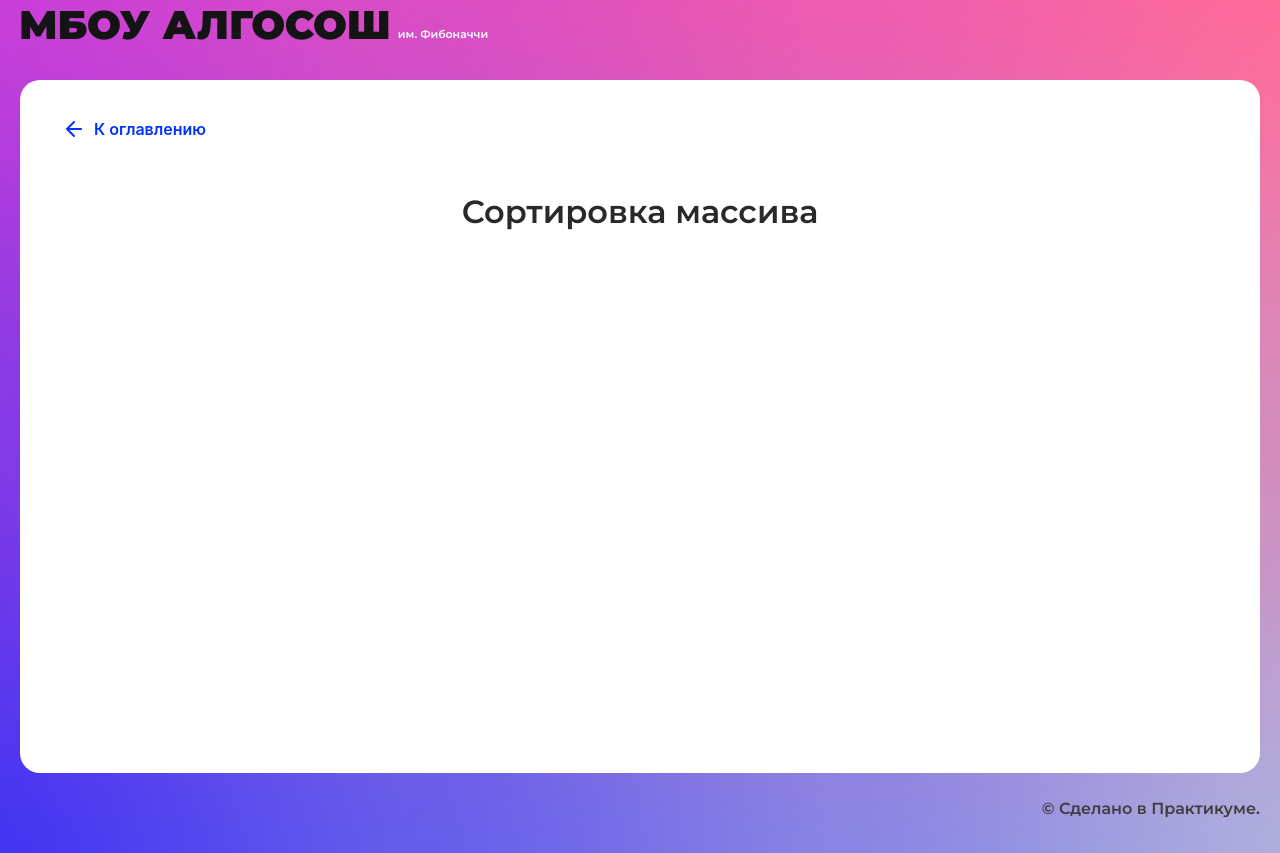
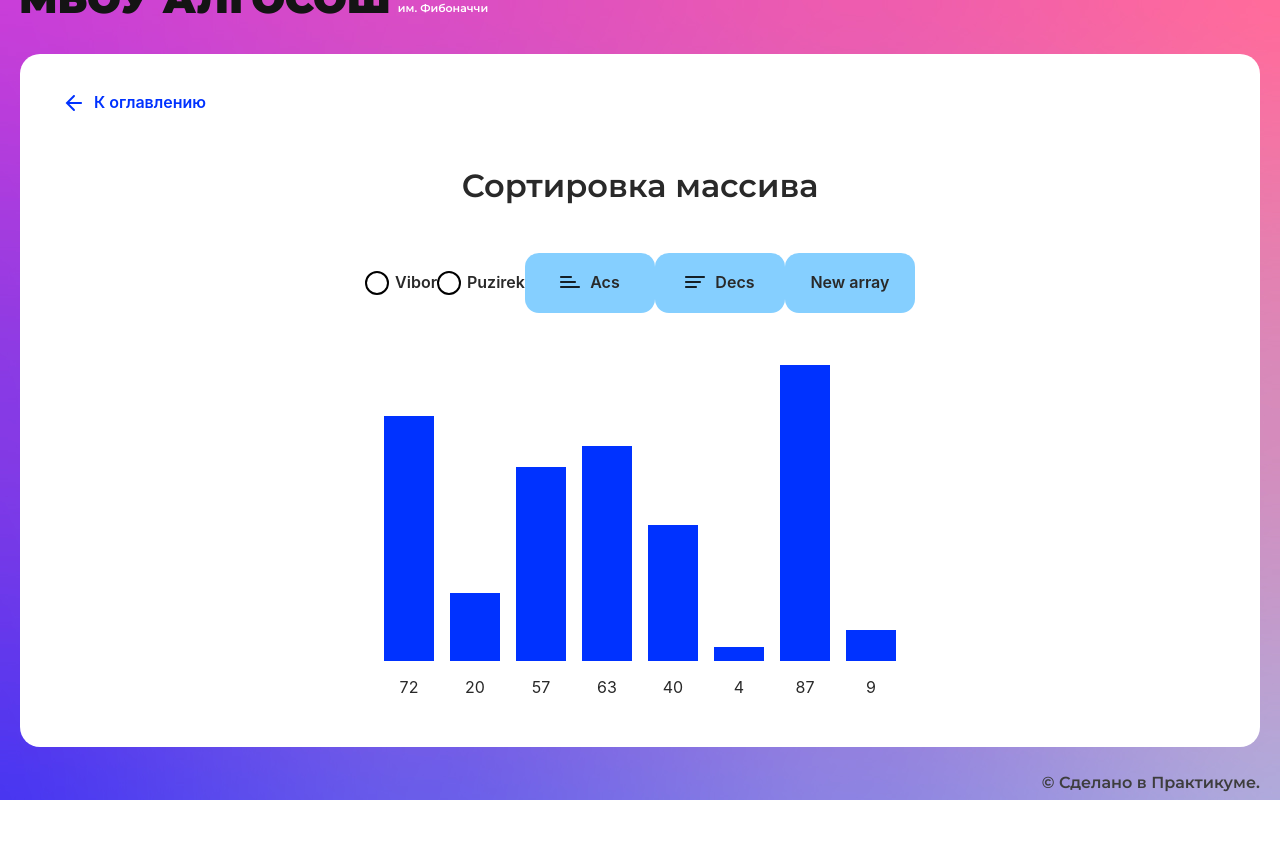
Before and after one commit to frrenzy/algososh, a React (Create React App) app: page /sorting in a window 1280 px wide. After the commit the page ends 827 px from the top, so only its background shows below. Built offline with nearby package versions, Linux system fonts and the light colour scheme.

Commit message:
feat: add sorting page

```diff
--- a/package.json
+++ b/package.json
@@ -26,7 +26,8 @@
     "start": "react-scripts start",
     "build": "react-scripts build",
     "test": "react-scripts test",
-    "eject": "react-scripts eject"
+    "eject": "react-scripts eject",
+    "gh-pages": "gh-pages -d build"
   },
   "eslintConfig": {
     "extends": [
@@ -49,6 +50,7 @@
   "devDependencies": {
     "@types/react-router-dom": "^5.3.3",
     "@types/uuid": "^9.0.0",
+    "gh-pages": "^5.0.0",
     "prettier": "^2.8.3"
   }
 }
--- a/src/components/sorting-page/sorting-page.tsx
+++ b/src/components/sorting-page/sorting-page.tsx
@@ -1,10 +1,144 @@
-import React from "react";
-import { SolutionLayout } from "../ui/solution-layout/solution-layout";
+import { useCallback, useEffect, useRef, useState } from 'react'
+import { v4 as uuid } from 'uuid'
+import algos, { randomArr } from 'helpers'
 
-export const SortingPage: React.FC = () => {
+import { Bar } from 'components/ui/bar/bar'
+import { Button } from 'components/ui/button/button'
+import { RadioInput } from 'components/ui/radio-input/radio-input'
+import { SolutionLayout } from '../ui/solution-layout/solution-layout'
+
+import { DELAY_IN_MS } from 'constants/delays'
+
+import { Direction } from 'types/direction'
+import { ElementStates } from 'types/element-states'
+import { SortingTypes } from 'types/sorting-types'
+import type { FC, MouseEventHandler, FormEventHandler } from 'react'
+import type { IBarProps } from 'components/ui/bar/bar'
+
+import styles from './sorting.module.css'
+
+export const SortingPage: FC<{}> = () => {
+  const [state, setState] = useState<IBarProps[]>([])
+  const [step, setStep] = useState<number>(0)
+  const [inProgress, setProgress] = useState<boolean>(false)
+  const [sortingAlgo, setAlgo] = useState<SortingTypes>()
+  const [sortingDirection, setDirection] = useState<Direction>()
+
+  const numbersRef = useRef<IBarProps[]>([])
+  const timerRef = useRef<unknown>()
+  const counterRef = useRef<number>(0)
+  const generatorRef = useRef<Generator>()
+
+  const newArray = useCallback<() => void>(() => {
+    numbersRef.current = randomArr().map(e => ({
+      value: e,
+      state: ElementStates.Default,
+    }))
+    setState(numbersRef.current)
+  }, [setState])
+
+  const submitHandler = useCallback<FormEventHandler>(
+    e => {
+      e.preventDefault()
+      if (!sortingAlgo) return
+      if (!sortingDirection) return
+      setProgress(true)
+      generatorRef.current = algos[sortingAlgo]<IBarProps>(
+        numbersRef,
+        sortingDirection,
+      )
+      timerRef.current = setInterval(() => {
+        counterRef.current -= 1
+        setStep(step => step + 1)
+      }, DELAY_IN_MS)
+    },
+    [sortingAlgo, sortingDirection],
+  )
+
+  useEffect(() => {
+    newArray()
+    return () => clearInterval(timerRef.current as number)
+  }, [newArray])
+
+  useEffect(() => {
+    if (!generatorRef.current) return
+    const yilded = generatorRef.current?.next()
+    if (yilded?.done) {
+      clearInterval(timerRef.current as number)
+      setProgress(false)
+      setDirection(undefined)
+    } else {
+      setState(yilded?.value as IBarProps[])
+    }
+  }, [step])
+
+  const onClick = useCallback<MouseEventHandler<HTMLButtonElement>>(
+    e => setDirection(e.currentTarget.value as Direction),
+    [],
+  )
+
+  const onRadio = useCallback<MouseEventHandler<HTMLInputElement>>(
+    e => setAlgo(e.currentTarget.value as SortingTypes),
+    [],
+  )
+
   return (
-    <SolutionLayout title="Сортировка массива">
-
+    <SolutionLayout
+      title='Сортировка массива'
+      extraClass={styles.main}
+    >
+      <form
+        className={styles.form}
+        onSubmit={submitHandler}
+      >
+        <RadioInput
+          label='Vibor'
+          name='sort'
+          onChange={onRadio}
+          disabled={inProgress}
+          value={SortingTypes.Selection}
+        />
+        <RadioInput
+          label='Puzirek'
+          name='sort'
+          onChange={onRadio}
+          value={SortingTypes.Bubble}
+          disabled={inProgress}
+        />
+        <Button
+          type='submit'
+          text='Acs'
+          sorting={Direction.Ascending}
+          disabled={inProgress && sortingDirection !== Direction.Ascending}
+          isLoader={inProgress && sortingDirection === Direction.Ascending}
+          onClick={onClick}
+          value={Direction.Ascending}
+        />
+        <Button
+          type='submit'
+          text='Decs'
+          sorting={Direction.Descending}
+          disabled={inProgress && sortingDirection !== Direction.Descending}
+          isLoader={inProgress && sortingDirection === Direction.Descending}
+          onClick={onClick}
+          value={Direction.Descending}
+        />
+        <Button
+          type='button'
+          text='New array'
+          onClick={newArray}
+          disabled={inProgress}
+        />
+      </form>
+      <div className={styles.container}>
+        {state.map(({ value, state }) => (
+          <Bar
+            key={uuid()}
+            value={value}
+            state={state}
+          />
+        ))}
+      </div>
     </SolutionLayout>
-  );
-};
+  )
+}
--- /dev/null
+++ b/src/components/sorting-page/sorting.module.css
@@ -0,0 +1,17 @@
+.main {
+  height: 793px;
+}
+
+.form {
+  display: flex;
+  justify-content: center;
+  align-items: center;
+}
+
+.container {
+  height: 400px;
+  display: flex;
+  justify-content: center;
+  align-items: end;
+  gap: calc(8 * var(--offset-base-size));
+}
--- a/src/components/string/string.tsx
+++ b/src/components/string/string.tsx
@@ -1,21 +1,17 @@
-import { useEffect, useRef, useState } from 'react'
+import { useCallback, useEffect, useRef, useState } from 'react'
 import { useInput } from 'hooks'
+import { v4 as uuid } from 'uuid'
+import { stringIteration as iteration } from 'helpers'
+
 import { Button } from '../ui/button/button'
 import { Circle } from '../ui/circle/circle'
 import { Input } from '../ui/input/input'
 import { SolutionLayout } from '../ui/solution-layout/solution-layout'
-import { v4 as uuid } from 'uuid'
 
 import { DELAY_IN_MS } from 'constants/delays'
 
 import { ElementStates } from 'types/element-states'
-import type {
-  FC,
-  MutableRefObject,
-  Dispatch,
-  SetStateAction,
-  FormEventHandler,
-} from 'react'
+import type { FC, FormEventHandler } from 'react'
 
 import styles from './string.module.css'
 
@@ -24,35 +20,7 @@ interface Char {
   state: ElementStates
 }
 
-const swap = <T extends { value: string }>(
-  arr: T[],
-  a: number,
-  b: number,
-): void => {
-  const temp = arr[a].value
-  arr[a].value = arr[b].value
-  arr[b].value = temp
-}
-
-const iteration = (
-  charsRef: MutableRefObject<Char[]>,
-  leftRef: MutableRefObject<number>,
-  rightRef: MutableRefObject<number>,
-  setter: Dispatch<SetStateAction<Char[] | undefined>>,
-) => {
-  swap(charsRef.current, leftRef.current, rightRef.current)
-  charsRef.current[leftRef.current].state = ElementStates.Modified
-  charsRef.current[rightRef.current].state = ElementStates.Modified
-  leftRef.current += 1
-  rightRef.current -= 1
-  if (leftRef.current <= rightRef.current) {
-    charsRef.current[leftRef.current].state = ElementStates.Changing
-    charsRef.current[rightRef.current].state = ElementStates.Changing
-  }
-  setter(charsRef.current)
-}
-
-export const StringComponent: FC = () => {
+export const StringComponent: FC<{}> = () => {
   const { value, handleChange } = useInput('')
 
   const [inProgress, setProgress] = useState(false)
@@ -74,7 +42,12 @@ export const StringComponent: FC = () => {
     }
   }, [step])
 
-  const submitHandler: FormEventHandler<HTMLFormElement> = e => {
+  useEffect(() => {
+    return () => clearInterval(timerRef.current as number)
+  }, [])
+
+  const submitHandler = useCallback<FormEventHandler<HTMLFormElement>>(
+    e => {
       e.preventDefault()
       setProgress(true)
       const charsArray = Array.from(value).map(
@@ -97,7 +70,9 @@ export const StringComponent: FC = () => {
         counterRef.current -= 1
         setStep(step => step + 1)
       }, DELAY_IN_MS)
-  }
+    },
+    [value],
+  )
 
   return (
     <SolutionLayout
--- /dev/null
+++ b/src/components/ui/bar/bar.tsx
@@ -0,0 +1,25 @@
+import { ElementStates } from 'types/element-states'
+
+import type { FC } from 'react'
+
+import barStyles from './bar.module.css'
+
+export interface IBarProps {
+  value: number
+  state: ElementStates
+}
+
+export const Bar: FC<IBarProps> = ({ value, state }) => {
+  return (
+    <div>
+      <div
+        style={{
+          backgroundColor: `var(--${state}-color)`,
+          height: `${3.4 * value}px`,
+          width: '50px',
+        }}
+      ></div>
+      <p>{value}</p>
+    </div>
+  )
+}
--- /dev/null
+++ b/src/helpers/index.ts
@@ -0,0 +1,117 @@
+import { Direction } from 'types/direction'
+import { ElementStates } from 'types/element-states'
+
+import type { MutableRefObject, Dispatch, SetStateAction } from 'react'
+
+const sortingPredicate = (direction: Direction) => (a: number, b: number) => {
+  return direction === Direction.Ascending ? a >= b : b >= a
+}
+
+const swap = <T extends { value: number | string }>(
+  arr: T[],
+  a: number,
+  b: number,
+): void => {
+  const temp = arr[a].value
+  arr[a].value = arr[b].value
+  arr[b].value = temp
+}
+
+function* bubbleSort<T extends { state: ElementStates; value: number }>(
+  array: MutableRefObject<T[]>,
+  direction: Direction,
+) {
+  const len = array.current.length
+  const predicate = sortingPredicate(direction)
+  array.current = array.current.map(e => ({
+    ...e,
+    state: ElementStates.Default,
+  }))
+  for (let i = 0; i < len; i++) {
+    for (let j = 0; j < len - i - 1; j++) {
+      array.current[j].state = ElementStates.Changing
+      array.current[j + 1].state = ElementStates.Changing
+      if (predicate(array.current[j].value, array.current[j + 1].value)) {
+        swap<T>(array.current, j, j + 1)
+      }
+      yield array.current
+      array.current[j].state = ElementStates.Default
+    }
+    array.current[len - i - 1].state = ElementStates.Modified
+  }
+}
+
+function* selectionSort<T extends { value: number; state: ElementStates }>(
+  array: MutableRefObject<T[]>,
+  direction: Direction,
+) {
+  const predicate = sortingPredicate(direction)
+  const len = array.current.length
+  array.current = array.current.map(e => ({
+    ...e,
+    state: ElementStates.Default,
+  }))
+  for (let i = 0; i < len; i++) {
+    let extrema = direction === Direction.Ascending ? -1 : 101
+    let extremaIndex = 0
+    array.current[len - i - 1].state = ElementStates.Changing
+    for (let j = 0; j < len - i; j++) {
+      array.current[j].state = ElementStates.Changing
+      if (predicate(array.current[j].value, extrema)) {
+        extremaIndex = j
+        extrema = array.current[j].value
+      }
+      yield array.current
+      array.current[j].state = ElementStates.Default
+    }
+    swap(array.current, extremaIndex, array.current.length - i - 1)
+    array.current[len - i - 1].state = ElementStates.Modified
+  }
+}
+
+export const randomArr = () => {
+  const top = Math.ceil(3 + Math.random() * 14)
+  const array: number[] = []
+  for (let i = 0; i < top; i++) {
+    array.push(Math.floor(100 * Math.random()))
+  }
+  return array
+}
+
+export const stringIteration = <
+  T extends { state: ElementStates; value: string },
+>(
+  charsRef: MutableRefObject<T[]>,
+  leftRef: MutableRefObject<number>,
+  rightRef: MutableRefObject<number>,
+  setter: Dispatch<SetStateAction<T[] | undefined>>,
+) => {
+  swap<T>(charsRef.current, leftRef.current, rightRef.current)
+  charsRef.current[leftRef.current].state = ElementStates.Modified
+  charsRef.current[rightRef.current].state = ElementStates.Modified
+  leftRef.current += 1
+  rightRef.current -= 1
+  if (leftRef.current <= rightRef.current) {
+    charsRef.current[leftRef.current].state = ElementStates.Changing
+    charsRef.current[rightRef.current].state = ElementStates.Changing
+  }
+  setter(charsRef.current)
+}
+
+export const fibonacciIteration = (
+  index: number,
+  cache: MutableRefObject<number[]>,
+  setter: Dispatch<SetStateAction<number[]>>,
+) => {
+  if (index >= cache.current.length) {
+    cache.current.push(cache.current[index - 1] + cache.current[index - 2])
+  }
+  setter(state => [...state, cache.current[index]])
+}
+
+const algos = {
+  bubbleSort,
+  selectionSort,
+}
+
+export default algos
--- /dev/null
+++ b/src/types/sorting-types.ts
@@ -0,0 +1,4 @@
+export enum SortingTypes {
+  Bubble = 'bubbleSort',
+  Selection = 'selectionSort',
+}
```
Also changed, not shown: src/components/fibonacci-page/fibonacci-page.tsx (+3 -19 lines), src/components/ui/bar/bar.module.css (added), 1 other file (tests, documents, lock files or other folders). Lines whose indentation alone changed are shown as unchanged.
